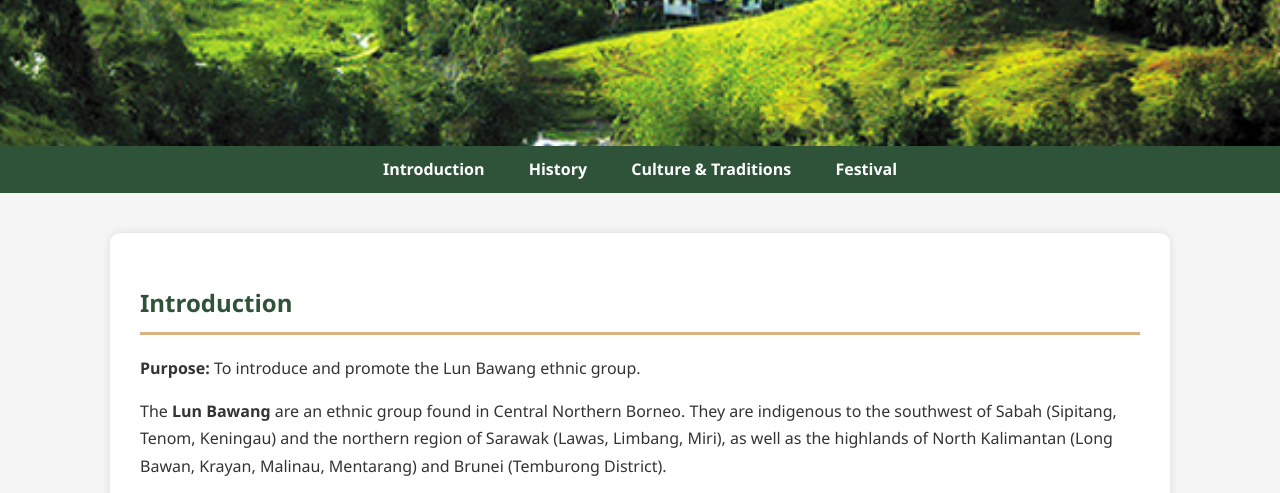
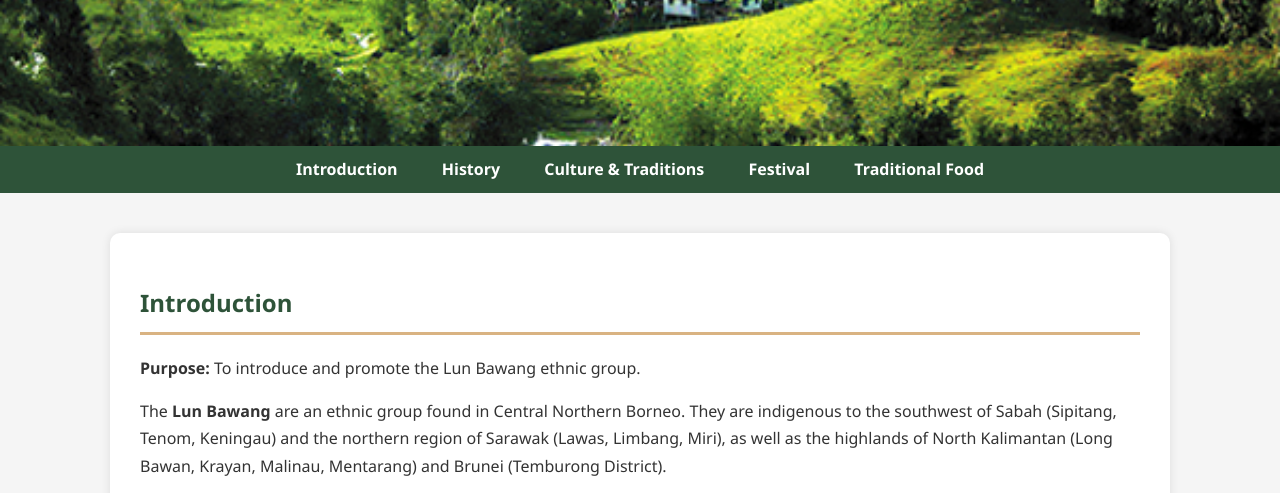
Before and after one commit to ParkSon-OSU/discover-lun-bawang, a plain HTML site: page index.html in a window 1280 px wide. Shown: the part 250-743 px from the top of the page. Drawn offline with Linux system fonts and the light colour scheme.

Commit message:
Update index.html

```diff
--- a/index.html
+++ b/index.html
@@ -93,6 +93,7 @@
     <a href="#history">History</a>
     <a href="#culture">Culture & Traditions</a>
     <a href="#festival">Festival</a>
+    <a href="#food">Traditional Food</a>
   </nav>
 
   <section id="intro">
```
